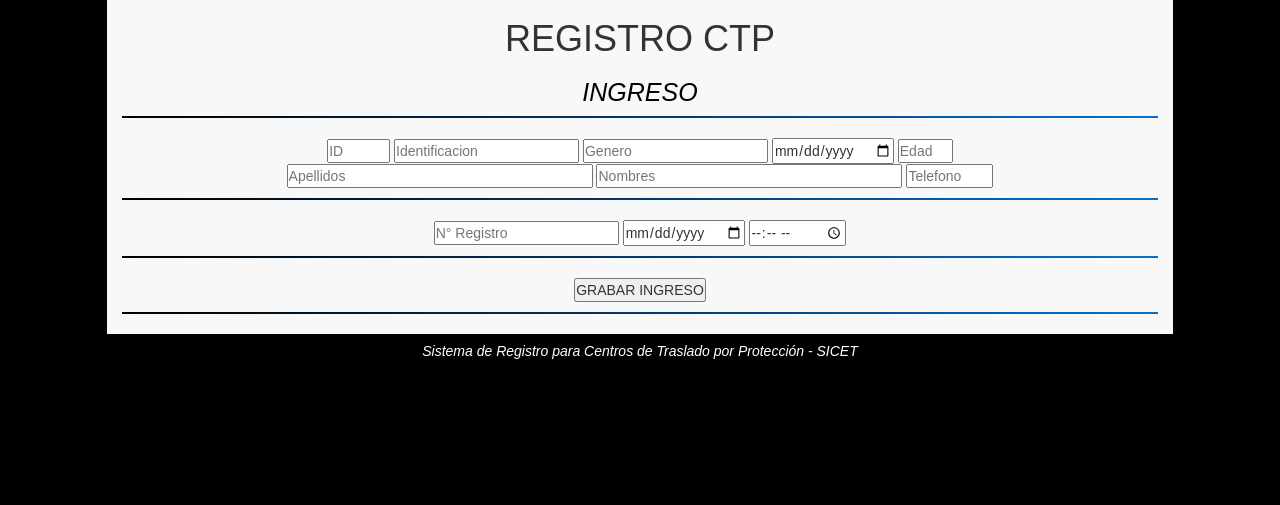
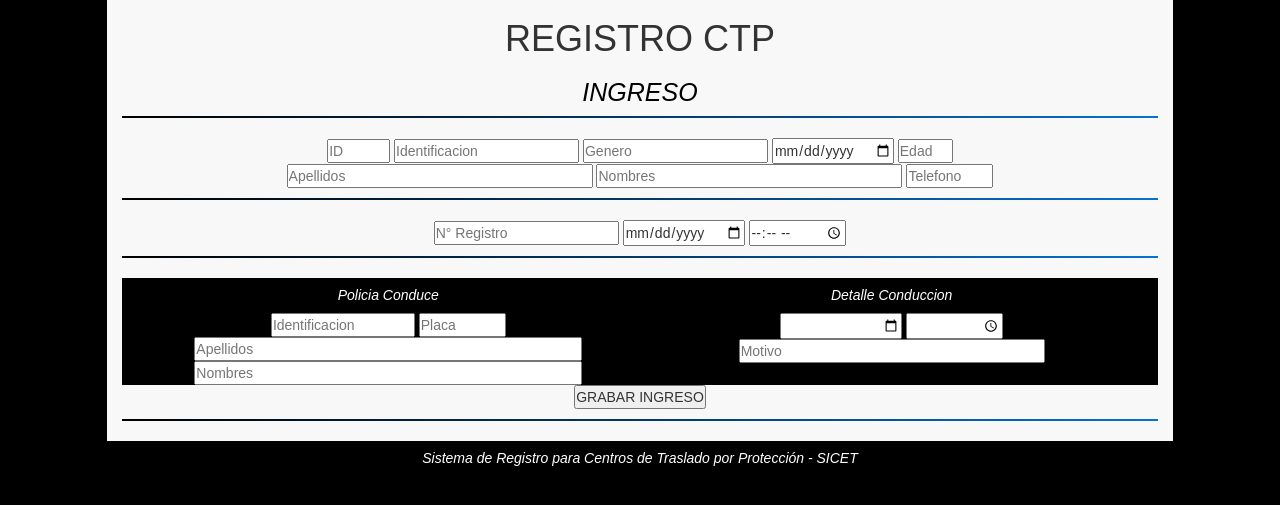
Before and after one commit to gfiguero7183/SICET, a PHP site: the page made by Ingreso CTP.html in a window 1280 px wide. Shown: the part 73-578 px from the top of the page. Run offline with PHP 8.4, Linux system fonts and the light colour scheme.

Commit message:
Ingreso CTP v2
Se realizaron ajsutes al formulario de ingreso a CTP

```diff
--- a/Ingreso CTP.html
+++ b/Ingreso CTP.html
@@ -79,10 +79,28 @@
 		<input type="text" id="nreg" placeholder="N° Registro" autocomplete="on" readonly onmousedown="return false;">
 		<input type="date" id="f_ingreso">
 		<input type="time" id="h_ingreso">
+		<hr>
+		<div class="col-md-12" id="detalle">
+		  <article class="col-md-6">
+		  		<h4 class="text-center">Policia Conduce</h4>
+		  		<input type="text" size="15" id="idpolicia" placeholder="Identificacion" autocomplete="on">
+		  		<input type="text" size="8" id="placapolicia" placeholder="Placa" autocomplete="on">
+		  		<br>
+		  		<input type="text" size="45" id="appolicia" placeholder="Apellidos">
+				<input type="text" size="45" id="nmpolicia" placeholder="Nombres">
+		  </article>
+       	  <article class="col-md-6" id="conduccion">
+   	  			<h4 class="text-center">Detalle Conduccion</h4>
+      	  		<input type="date" id="f_conduccion">
+      	  		<input type="time" id="h_detencion">
+      	  		<br>
+      	  		<input type="text" size="35" id="motivo" placeholder="Motivo" autocomplete="on">
+       	  </article>
+        </div>
+      <div>
+      	<input type="button" value= "GRABAR INGRESO"><br>
+      </div>
 
-		<br>
-		<hr>
-		<input type="button" value= "GRABAR INGRESO"><br>
 	</form>
 	<hr>
 </div>
--- a/css/main.css
+++ b/css/main.css
@@ -235,3 +235,7 @@ hr{
 .forma{
 	background-color:#F8F8F8;
 }
+
+#detalle{
+	background-color:black;
+}
```
